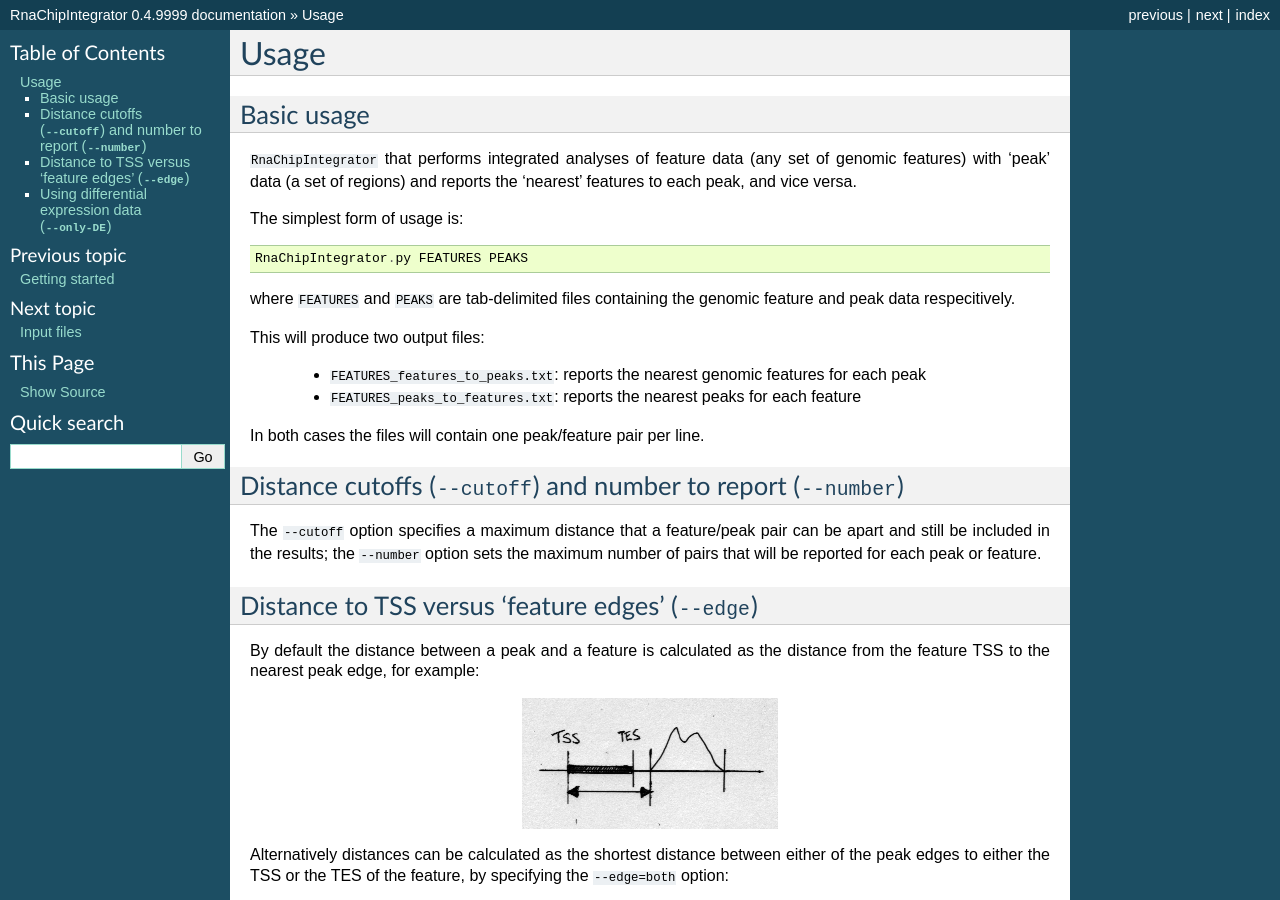
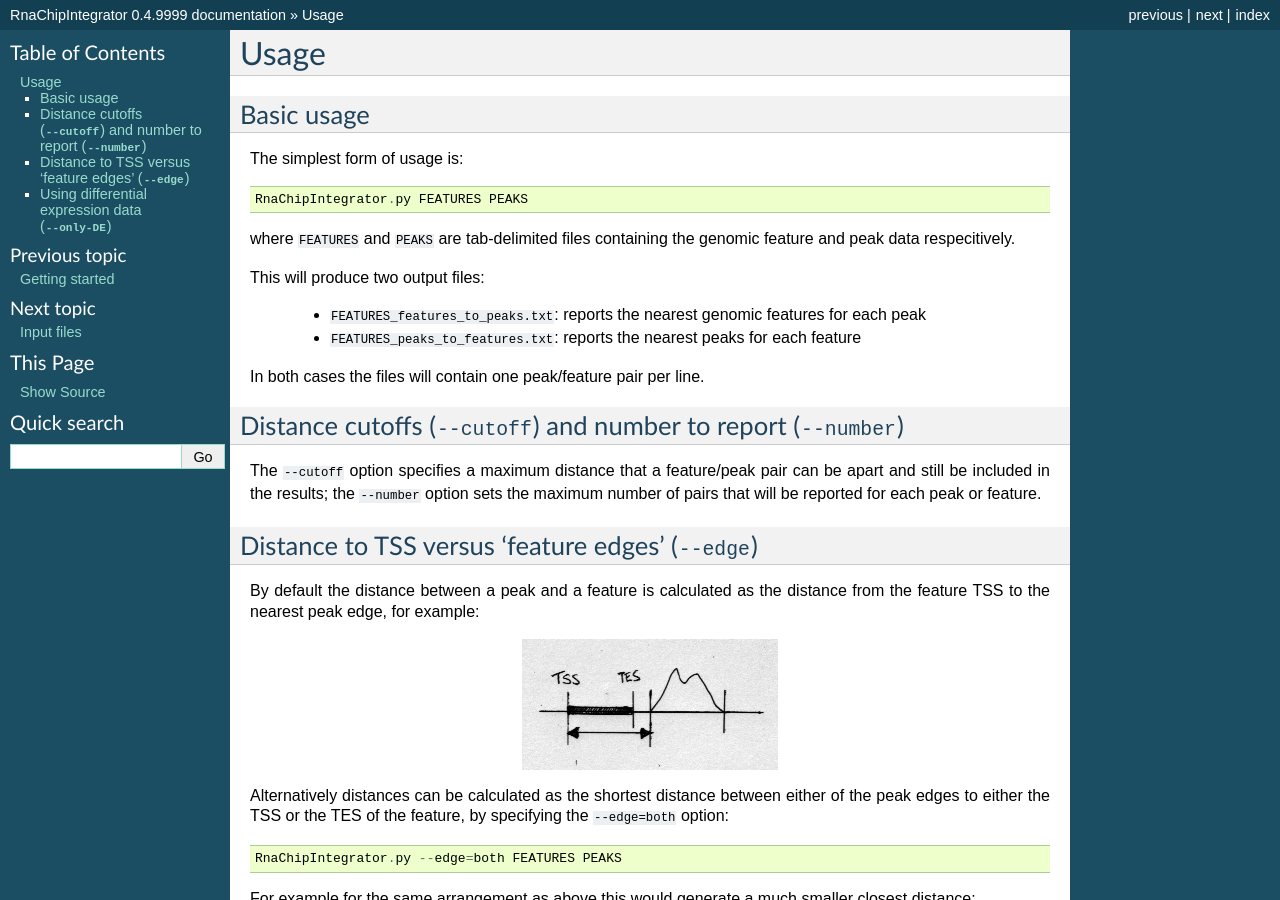
Before and after one commit to fls-bioinformatics-core/RnaChipIntegrator, a Sphinx documentation site: the page built from docs/usage.rst, in a window 1280 px wide and 900 px high. Built offline with Sphinx 7.4.7, drawn with Linux system fonts in a browser that asks for light colours.

Commit message:
Remove text from 'usage.rst' that is now in 'about.rst'.

```diff
--- a/docs/usage.rst
+++ b/docs/usage.rst
@@ -3,10 +3,6 @@
 
 Basic usage
 -----------
-
-``RnaChipIntegrator`` that performs integrated analyses of feature
-data (any set of genomic features) with ‘peak’ data (a set of regions)
-and reports the 'nearest' features to each peak, and vice versa.
 
 The simplest form of usage is::
 
```
